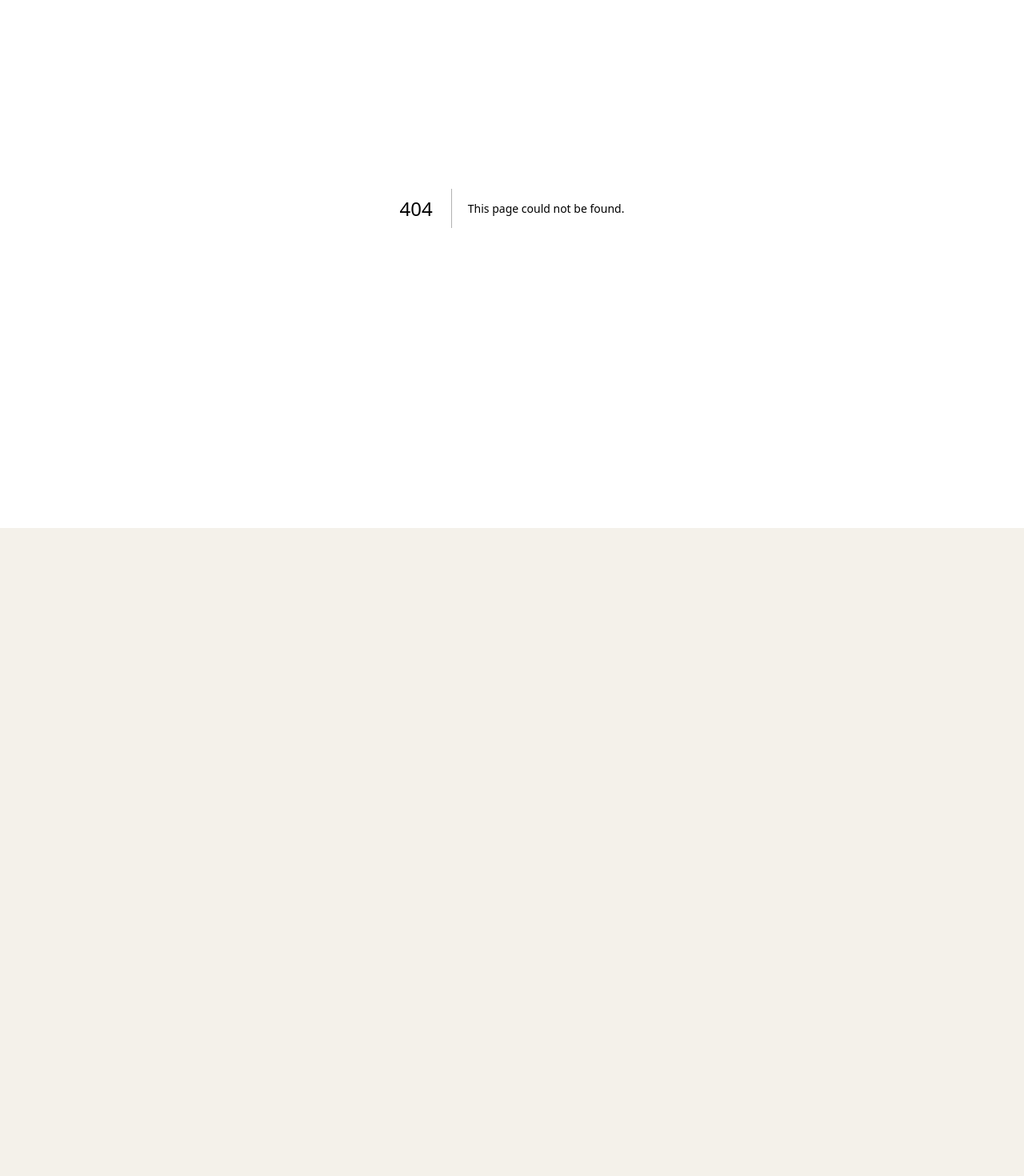
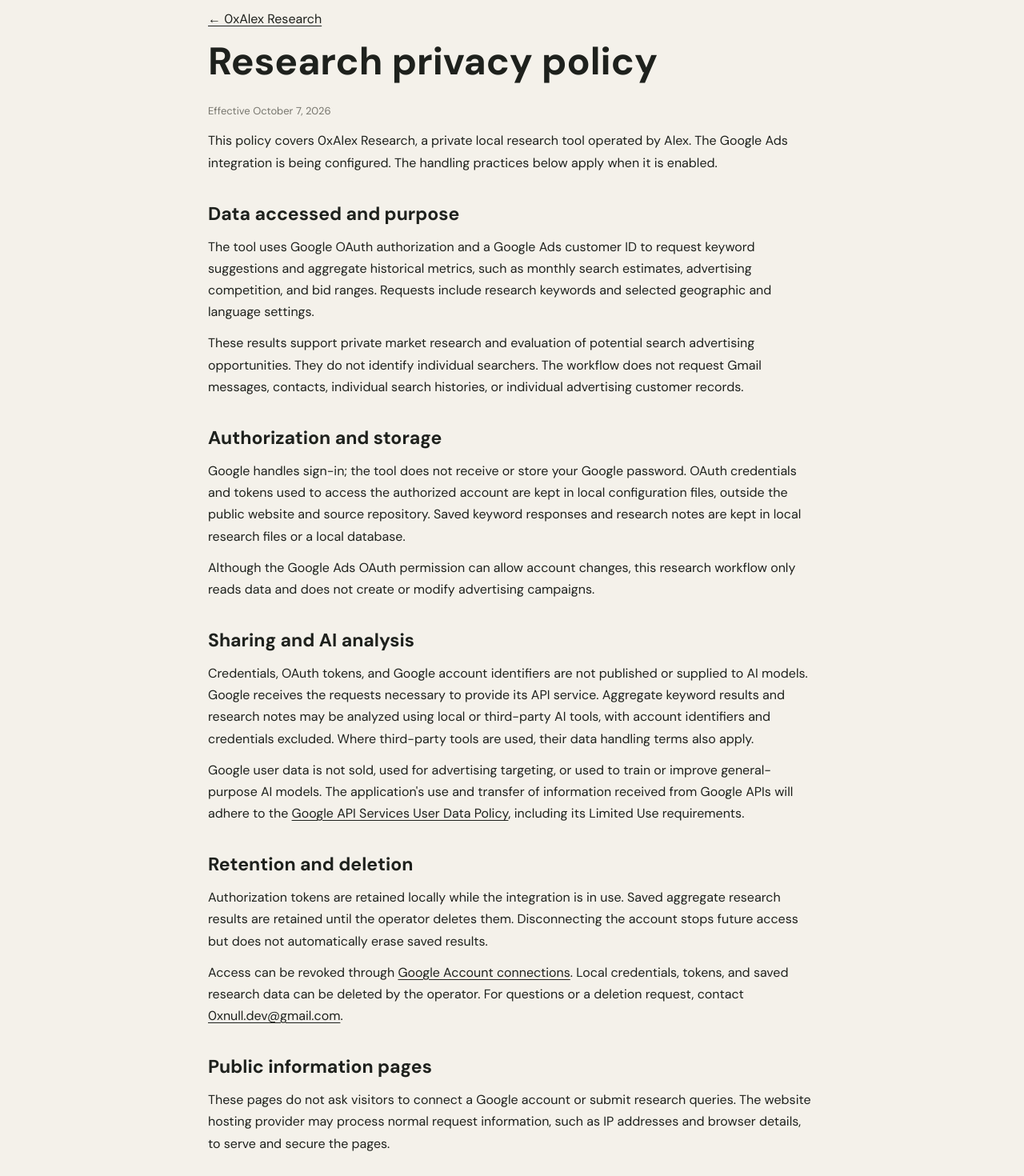
Before and after one commit to 0x-null-dev/weekendcheck, a Next.js app: page /research/privacy in a window 1280 px wide. Before the commit this address had no page. Shown: the part 140-1610 px from the top of the page at 80% size. Before the commit the page ends 800 px from the top, so only its background shows below. Built offline with nearby package versions, Linux system fonts and the light colour scheme; a web font is replaced by a local one.

Commit message:
Add public information and privacy pages for local research tool

```diff
--- /dev/null
+++ b/src/app/research/privacy/page.tsx
@@ -0,0 +1,35 @@
+import type { Metadata } from "next";
+import Link from "next/link";
+import { SiteFooter, SiteHeader } from "@/components/mark";
+import styles from "../research.module.css";
+
+export const metadata: Metadata = {
+  title: "Research privacy policy",
+  description: "How 0xAlex Research handles Google authorization and keyword research data.",
+  alternates: { canonical: "https://check.0xalex.com/research/privacy" },
+};
+
+export default function ResearchPrivacyPage() {
+  return <><SiteHeader /><main className={styles.page}>
+    <Link href="/research">← 0xAlex Research</Link>
+    <h1>Research privacy policy</h1>
+    <p className={styles.label}>Effective October 7, 2026</p>
+    <p>This policy covers 0xAlex Research, a private local research tool operated by Alex. The Google Ads integration is being configured. The handling practices below apply when it is enabled.</p>
+    <h2>Data accessed and purpose</h2>
+    <p>The tool uses Google OAuth authorization and a Google Ads customer ID to request keyword suggestions and aggregate historical metrics, such as monthly search estimates, advertising competition, and bid ranges. Requests include research keywords and selected geographic and language settings.</p>
+    <p>These results support private market research and evaluation of potential search advertising opportunities. They do not identify individual searchers. The workflow does not request Gmail messages, contacts, individual search histories, or individual advertising customer records.</p>
+    <h2>Authorization and storage</h2>
+    <p>Google handles sign-in; the tool does not receive or store your Google password. OAuth credentials and tokens used to access the authorized account are kept in local configuration files, outside the public website and source repository. Saved keyword responses and research notes are kept in local research files or a local database.</p>
+    <p>Although the Google Ads OAuth permission can allow account changes, this research workflow only reads data and does not create or modify advertising campaigns.</p>
+    <h2>Sharing and AI analysis</h2>
+    <p>Credentials, OAuth tokens, and Google account identifiers are not published or supplied to AI models. Google receives the requests necessary to provide its API service. Aggregate keyword results and research notes may be analyzed using local or third-party AI tools, with account identifiers and credentials excluded. Where third-party tools are used, their data handling terms also apply.</p>
+    <p>Google user data is not sold, used for advertising targeting, or used to train or improve general-purpose AI models. The application&apos;s use and transfer of information received from Google APIs will adhere to the <a href="https://developers.google.com/terms/api-services-user-data-policy">Google API Services User Data Policy</a>, including its Limited Use requirements.</p>
+    <h2>Retention and deletion</h2>
+    <p>Authorization tokens are retained locally while the integration is in use. Saved aggregate research results are retained until the operator deletes them. Disconnecting the account stops future access but does not automatically erase saved results.</p>
+    <p>Access can be revoked through <a href="https://myaccount.google.com/connections">Google Account connections</a>. Local credentials, tokens, and saved research data can be deleted by the operator. For questions or a deletion request, contact <a href="mailto:0xnull.dev@gmail.com">0xnull.dev@gmail.com</a>.</p>
+    <h2>Public information pages</h2>
+    <p>These pages do not ask visitors to connect a Google account or submit research queries. The website hosting provider may process normal request information, such as IP addresses and browser details, to serve and secure the pages.</p>
+    <h2>Changes</h2>
+    <p>This page will be updated if the integration&apos;s purpose or data handling changes. The effective date above will reflect those updates.</p>
+  </main><SiteFooter /></>;
+}
--- /dev/null
+++ b/src/app/research/research.module.css
@@ -0,0 +1,13 @@
+.page {
+  width: min(760px, calc(100% - 40px));
+  margin: 0 auto;
+  padding: 64px 0 88px;
+  line-height: 1.7;
+}
+
+.page h1 { margin: 12px 0 24px; font-size: clamp(32px, 6vw, 48px); line-height: 1.15; }
+.page h2 { margin: 36px 0 12px; font-size: 23px; line-height: 1.3; }
+.page p, .page ul { margin: 12px 0; }
+.page ul { padding-left: 24px; }
+.page a { text-decoration: underline; text-underline-offset: 3px; overflow-wrap: anywhere; }
+.label { color: var(--muted); font-size: 13px; }
--- a/src/components/mark.tsx
+++ b/src/components/mark.tsx
@@ -14,5 +14,5 @@
 
 export function SiteFooter({ settings = defaultSettings }: { settings?: Settings }) {
   const handle = settings.handle || "0xAlex_dev";
-  return <footer className="alex-footer"><p>Built with <span role="img" aria-label="love">♥</span> by <a href={`https://x.com/${handle}`} target="_blank" rel="noreferrer">0xAlex</a></p></footer>;
+  return <footer className="alex-footer"><p>Built with <span role="img" aria-label="love">♥</span> by <a href={`https://x.com/${handle}`} target="_blank" rel="noreferrer">0xAlex</a> · <Link href="/research">Research</Link> · <Link href="/research/privacy">Research privacy</Link></p></footer>;
 }
```
Also changed, not shown: src/app/research/page.tsx (added, +28 -0 lines).
